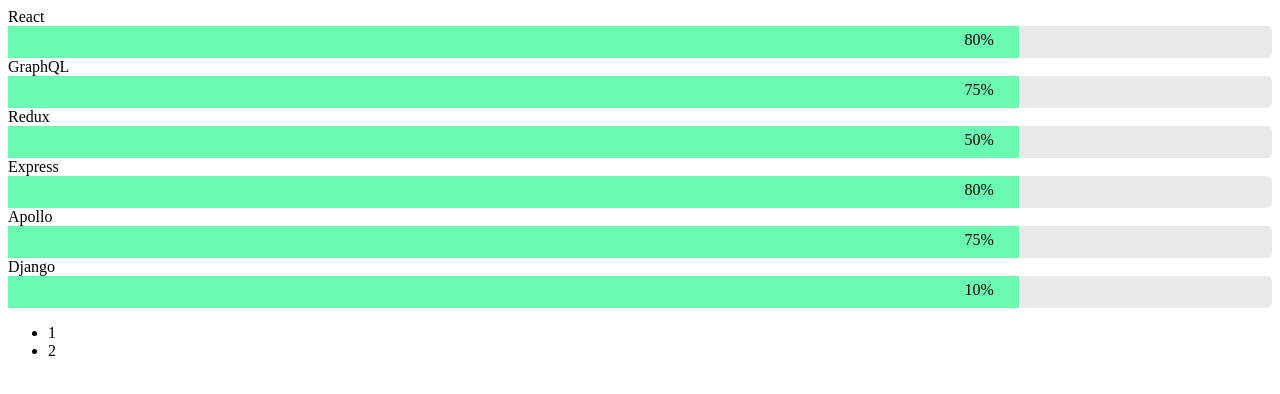
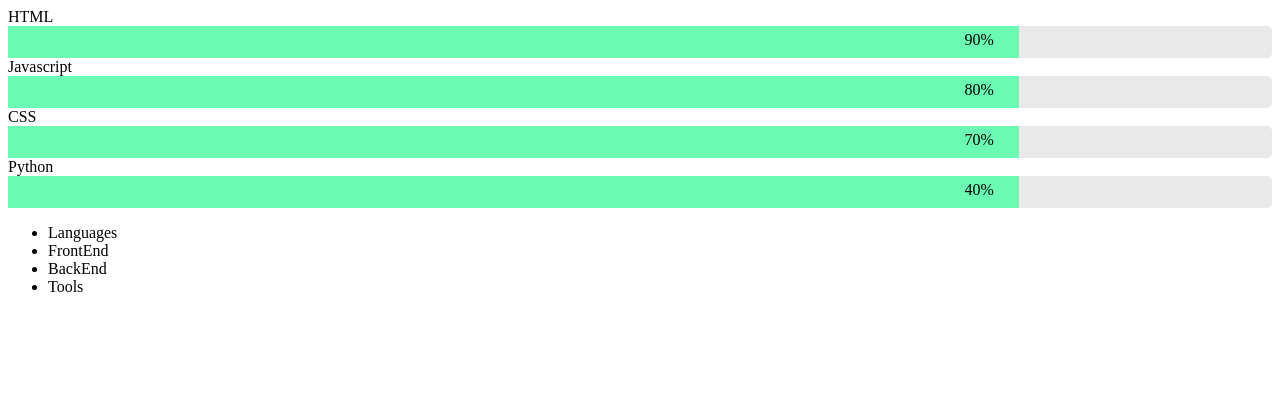
Before and after one commit to Jesus369/skills-progress-bar, a React (Create React App) app: page / in a window 1280 px wide. Shown: the top 394 px of the page. Built offline with nearby package versions, Linux system fonts and the light colour scheme.

Commit message:
updating the state

```diff
--- a/src/App.js
+++ b/src/App.js
@@ -1,40 +1,47 @@
 import React, { Component } from "react";
 import "./styles.css";
 
+import Languages from "./components/Languages";
 import FrontEnd from "./components/FrontEnd";
 import BackEnd from "./components/BackEnd";
+import Tools from "./components/Tools";
+
 class App extends Component {
   constructor(props) {
     super(props);
     this.state = {
-      frontend: false,
-      backend: false
+      currentPage: 1
     };
   }
 
-  manage_frontend_pag = () => {
+  manageIndex = e => {
+    const { value } = e.target;
     this.setState({
-      frontend: !this.state.frontend,
-      backend: !this.state.backend
-    });
-  };
-
-  manage_backend_pag = () => {
-    this.setState({
-      frontend: !this.state.frontend,
-      backend: !this.state.backend
+      currentPage: value
     });
   };
 
   render() {
-    const { frontend, backend } = this.state;
+    const { currentPage } = this.state;
     return (
       <div className="progress_wrap">
-        <FrontEnd frontend={frontend} />
-        <BackEnd backend={backend} />
+        {currentPage === 1 ? <Languages /> : null}
+        {currentPage === 2 ? <FrontEnd /> : null}
+        {currentPage === 3 ? <BackEnd /> : null}
+        {currentPage === 4 ? <Tools /> : null}
         <ul className="pagination">
-          <li onClick={this.manage_frontend_pag}>1</li>
-          <li onClick={this.manage_backend_pag}>2</li>
+          <li value={1} onClick={this.manageIndex}>
+            Languages
+          </li>
+          <li value={2} onClick={this.manageIndex}>
+            FrontEnd
+          </li>
+          <li value={3} onClick={this.manageIndex}>
+            BackEnd
+          </li>
+          <li value={4} onClick={this.manageIndex}>
+            Tools
+          </li>
         </ul>
       </div>
     );
```
